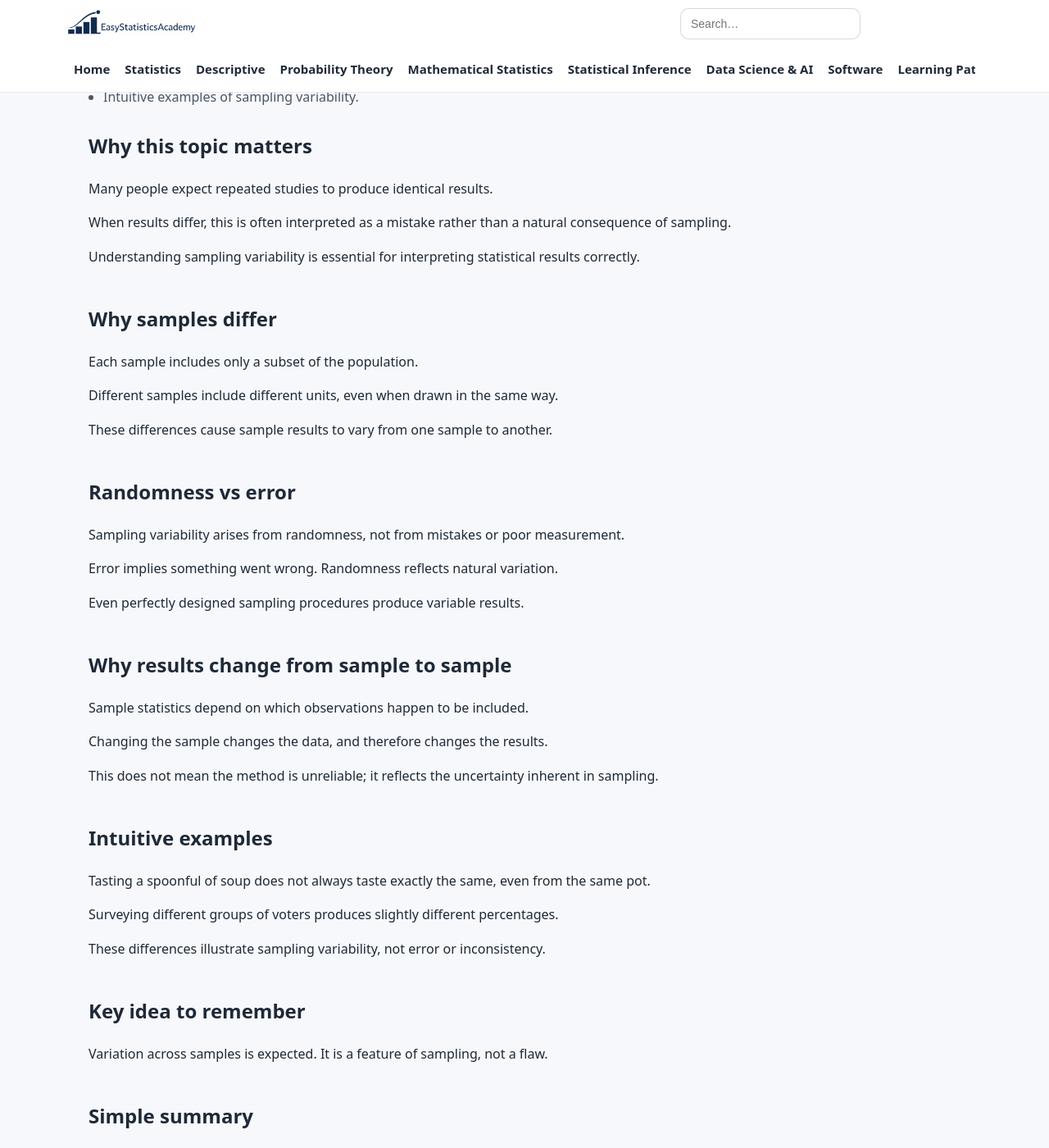
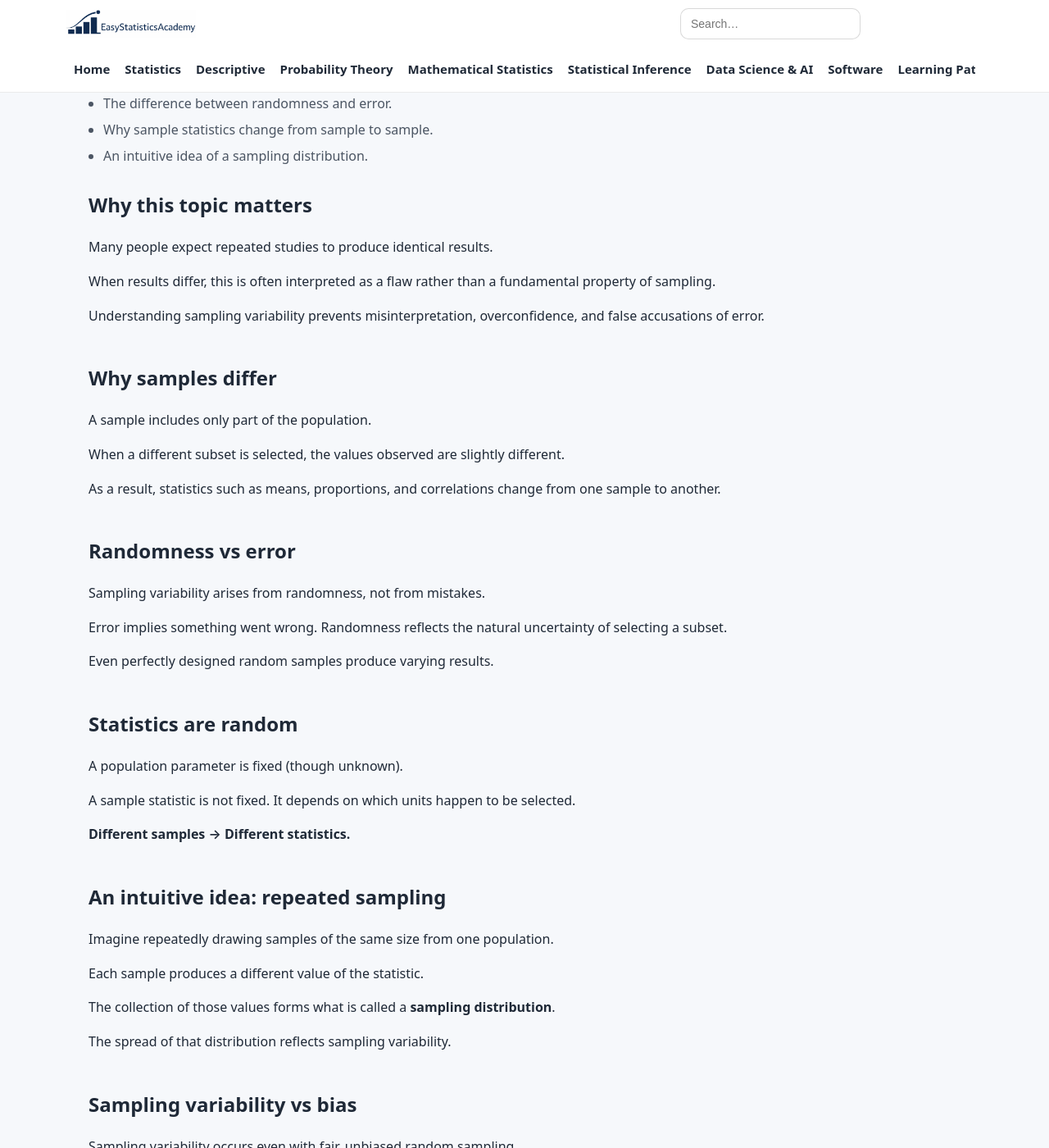
Before and after one commit to ammar-homaida-statistics/easystatisticsacademy, a Jekyll site: the page built from foundations/sampling-variability/index.md, in a window 1280 px wide and 1400 px high, scrolled down 558 px. Shown: the whole window at 82% size. Built offline with Jekyll 4.4.1, drawn with Linux system fonts in a browser that asks for light colours; some of the changed text lies outside the part shown.

Commit message:
Enhance sampling variability lesson content
Added a note indicating that simulation visualizations will be included in the future. Updated text to clarify concepts related to sampling variability and its implications.

```diff
--- a/foundations/sampling-variability/index.md
+++ b/foundations/sampling-variability/index.md
@@ -19,10 +19,14 @@
   <div class="hero-card">
     <h1>Sampling Variability</h1>
 
+    <div style="background:#fff3cd; border:1px solid #ffeeba; padding:12px 14px; margin:14px 0; border-radius:8px;">
+      <strong>🚧 Under Construction</strong> — Simulation visualizations will be added to demonstrate repeated sampling.
+    </div>
+
     <p class="lead">
-      This lesson explains why different samples from the same population
-      produce different results, how randomness differs from error,
-      and why variability is unavoidable in sampling.
+      When we draw different samples from the same population,
+      we obtain different results.
+      This variation is natural, expected, and unavoidable.
     </p>
 
     <p class="muted-mini">
@@ -31,6 +35,8 @@
   </div>
 </section>
 
+
+
 <section class="section">
   <div class="content-narrow">
     <h2>What you will learn</h2>
@@ -38,11 +44,13 @@
     <ul class="bullets">
       <li>Why different samples give different results.</li>
       <li>The difference between randomness and error.</li>
-      <li>Why results change from sample to sample.</li>
-      <li>Intuitive examples of sampling variability.</li>
+      <li>Why sample statistics change from sample to sample.</li>
+      <li>An intuitive idea of a sampling distribution.</li>
     </ul>
   </div>
 </section>
+
+
 
 <section class="section">
   <div class="content-narrow">
@@ -53,36 +61,40 @@
     </p>
 
     <p>
-      When results differ, this is often interpreted as a mistake
-      rather than a natural consequence of sampling.
+      When results differ, this is often interpreted as a flaw
+      rather than a fundamental property of sampling.
     </p>
 
     <p>
-      Understanding sampling variability is essential
-      for interpreting statistical results correctly.
+      Understanding sampling variability prevents misinterpretation,
+      overconfidence, and false accusations of error.
     </p>
   </div>
 </section>
+
+
 
 <section class="section">
   <div class="content-narrow">
     <h2>Why samples differ</h2>
 
     <p>
-      Each sample includes only a subset of the population.
+      A sample includes only part of the population.
     </p>
 
     <p>
-      Different samples include different units,
-      even when drawn in the same way.
+      When a different subset is selected,
+      the values observed are slightly different.
     </p>
 
     <p>
-      These differences cause sample results
-      to vary from one sample to another.
+      As a result, statistics such as means, proportions,
+      and correlations change from one sample to another.
     </p>
   </div>
 </section>
+
+
 
 <section class="section">
   <div class="content-narrow">
@@ -90,62 +102,111 @@
 
     <p>
       Sampling variability arises from randomness,
-      not from mistakes or poor measurement.
+      not from mistakes.
     </p>
 
     <p>
       Error implies something went wrong.
-      Randomness reflects natural variation.
+      Randomness reflects the natural uncertainty
+      of selecting a subset.
     </p>
 
     <p>
-      Even perfectly designed sampling procedures
-      produce variable results.
+      Even perfectly designed random samples
+      produce varying results.
     </p>
   </div>
 </section>
 
+
+
 <section class="section">
   <div class="content-narrow">
-    <h2>Why results change from sample to sample</h2>
+    <h2>Statistics are random</h2>
 
     <p>
-      Sample statistics depend on which observations
-      happen to be included.
+      A population parameter is fixed (though unknown).
     </p>
 
     <p>
-      Changing the sample changes the data,
-      and therefore changes the results.
+      A sample statistic is not fixed.
+      It depends on which units happen to be selected.
+    </p>
+
+    <p style="font-weight:600;">
+      Different samples → Different statistics.
+    </p>
+  </div>
+</section>
+
+
+
+<section class="section">
+  <div class="content-narrow">
+    <h2>An intuitive idea: repeated sampling</h2>
+
+    <p>
+      Imagine repeatedly drawing samples of the same size
+      from one population.
     </p>
 
     <p>
-      This does not mean the method is unreliable;
-      it reflects the uncertainty inherent in sampling.
+      Each sample produces a different value of the statistic.
+    </p>
+
+    <p>
+      The collection of those values forms
+      what is called a <strong>sampling distribution</strong>.
+    </p>
+
+    <p>
+      The spread of that distribution reflects sampling variability.
     </p>
   </div>
 </section>
+
+
+
+<section class="section">
+  <div class="content-narrow">
+    <h2>Sampling variability vs bias</h2>
+
+    <p>
+      Sampling variability occurs even with fair,
+      unbiased random sampling.
+    </p>
+
+    <p>
+      Bias occurs when the sampling method
+      systematically favors certain outcomes.
+    </p>
+
+    <p>
+      Variability is unavoidable.
+      Bias is avoidable.
+    </p>
+  </div>
+</section>
+
+
 
 <section class="section">
   <div class="content-narrow">
     <h2>Intuitive examples</h2>
 
-    <p>
-      Tasting a spoonful of soup does not always taste
-      exactly the same, even from the same pot.
-    </p>
+    <ul class="bullets">
+      <li>Two polls of 1,000 voters rarely give identical percentages.</li>
+      <li>Different classrooms sampled from a school may have slightly different averages.</li>
+      <li>Repeated quality checks on production batches vary slightly.</li>
+    </ul>
 
     <p>
-      Surveying different groups of voters
-      produces slightly different percentages.
-    </p>
-
-    <p>
-      These differences illustrate sampling variability,
-      not error or inconsistency.
+      These differences reflect natural sampling variation.
     </p>
   </div>
 </section>
+
+
 
 <section class="section section-soft">
   <div class="content-narrow">
@@ -153,10 +214,12 @@
 
     <p>
       Variation across samples is expected.
-      It is a feature of sampling, not a flaw.
+      It is a feature of sampling—not a flaw.
     </p>
   </div>
 </section>
+
+
 
 <section class="section section-next">
   <div class="content-narrow">
@@ -164,11 +227,14 @@
 
     <p>
       Different samples from the same population
-      produce different results. This variability
-      arises from randomness and is unavoidable.
+      produce different statistics.
+      This variability arises from randomness
+      and is fundamental to statistical inference.
     </p>
   </div>
 </section>
+
+
 
 <section class="section section-next">
   <div class="content-narrow">
@@ -176,8 +242,8 @@
 
     <p>
       The next lesson introduces <strong>parameters</strong>,
-      explaining what parameters are, why they are fixed
-      but unknown, and why they cannot be directly observed.
+      explaining why population quantities are fixed but unknown,
+      and how inference aims to estimate them.
     </p>
 
     <a class="btn btn-primary" href="/foundations/parameters/">
```
